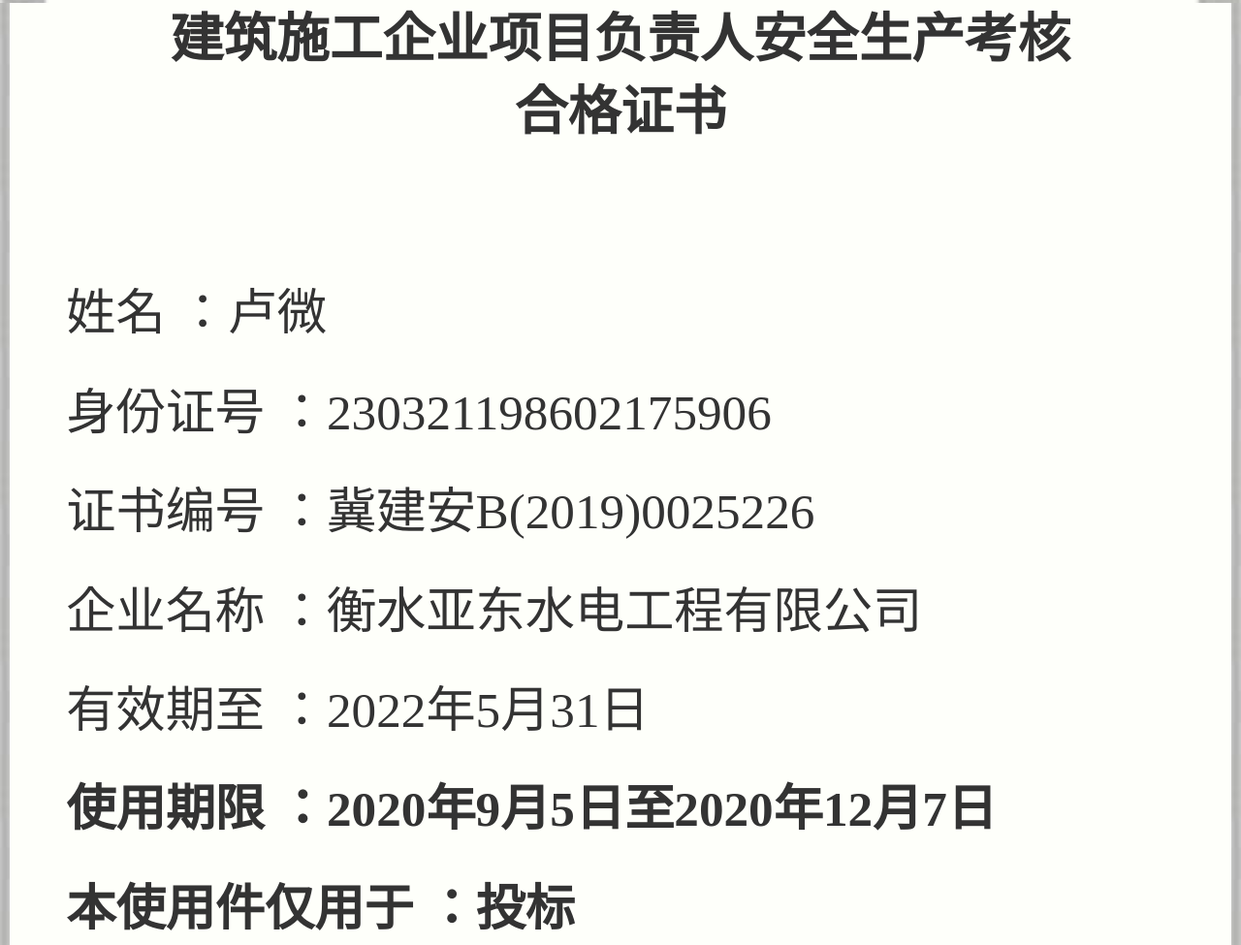
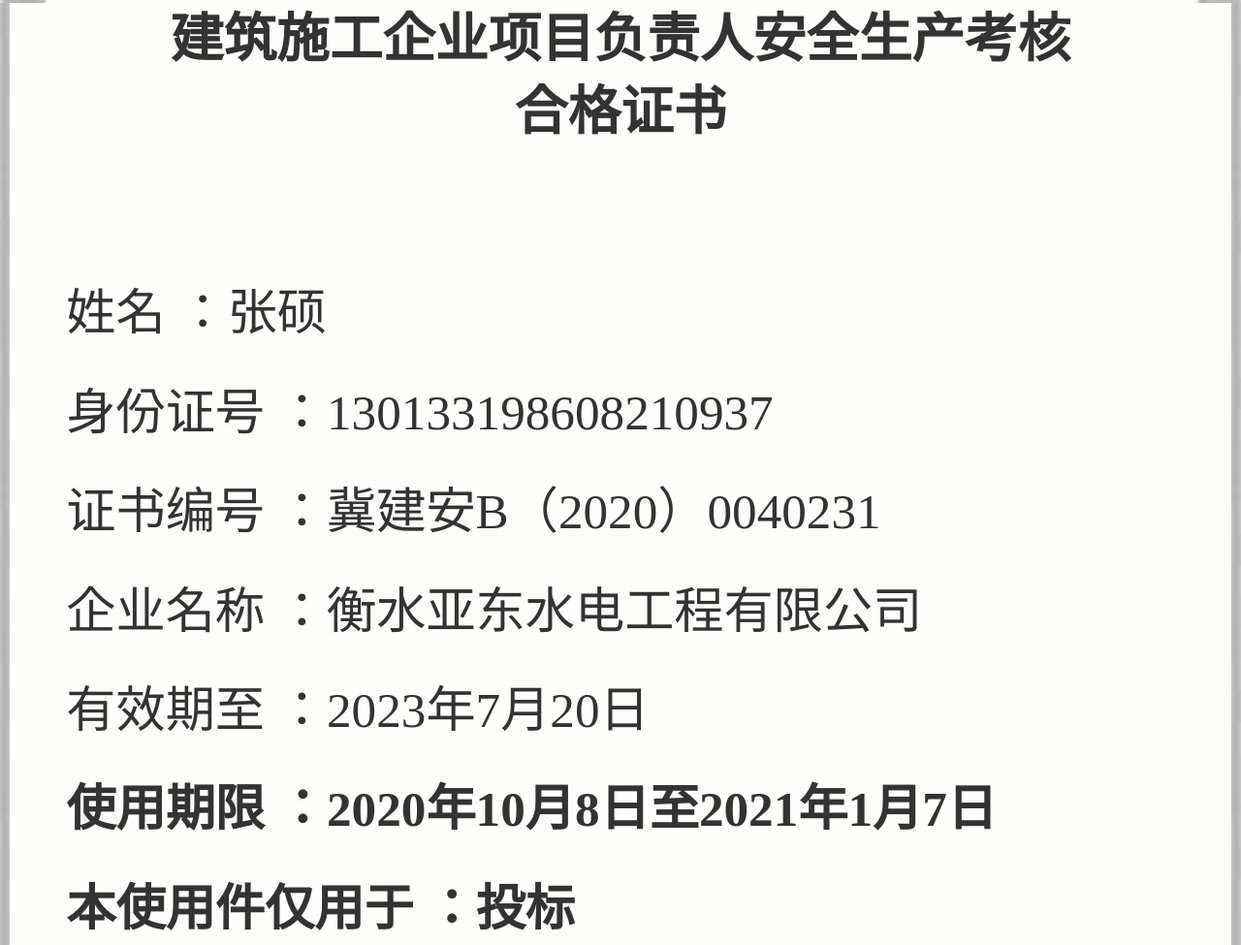
Before and after one commit to j33417/w, a plain HTML site: page index.html in a window 1280 px wide. Shown: the part 168-1143 px from the top of the page at 97% size. Drawn offline with Linux system fonts and the light colour scheme.

Commit message:
Update index.html

```diff
--- a/index.html
+++ b/index.html
@@ -27,19 +27,19 @@
             <div class="leftLine"></div>
             <ul class="content ry">
 
-                        <li class="item clearfix">姓名 ：卢微</li>
-                        <li class="item clearfix">身份证号 ：230321198602175906</li>
-                        <li class="item clearfix">证书编号 ：冀建安B(2019)0025226</li>
+                        <li class="item clearfix">姓名 ：张硕</li>
+                        <li class="item clearfix">身份证号 ：130133198608210937</li>
+                        <li class="item clearfix">证书编号 ：冀建安B（2020）0040231</li>
                         <li class="item clearfix">企业名称 ：衡水亚东水电工程有限公司</li>
-                        <li class="item clearfix">有效期至 ：2022年5月31日</li>
-                        <li class="item syj clearfix">使用期限 ：2020年9月5日至2020年12月7日</li>
+                        <li class="item clearfix">有效期至 ：2023年7月20日</li>
+                        <li class="item syj clearfix">使用期限 ：2020年10月8日至2021年1月7日</li>
                         <li class="item syj clearfix">本使用件仅用于 ：投标</li>
                 <li class="item fzjg clearfix">
                     发证单位：河北省住房和城乡建设厅
 
                 </li>
                 <li class="item fzrq clearfix">
-                    发证时间：2019年5月31日
+                    发证时间：2020年7月20日
 
                 </li>
             </ul>
```
